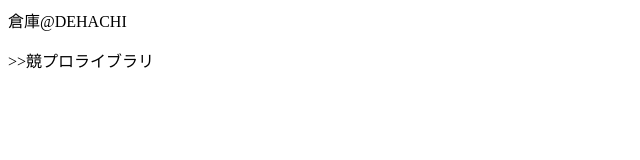
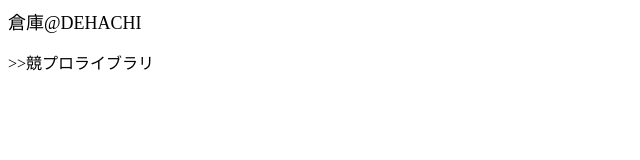
Before and after one commit to dehachi/dehachi.github.io, a plain HTML site: page index.html in a window 1280 px wide. Shown: the full height of the page, 0-640 px from the left. Drawn offline with Linux system fonts and the light colour scheme.

Commit message:
Update index.html

```diff
--- a/index.html
+++ b/index.html
@@ -2,7 +2,9 @@
   <head>
   </head>
   <body>
-    <div style="text-transform: uppercase;">倉庫@dehachi</div>
+    <font size="4">
+      <div style="text-transform: uppercase;">倉庫@dehachi</div>
+    </font>
     <p>>>競プロライブラリ</p>
   </body>
 </html>
```
